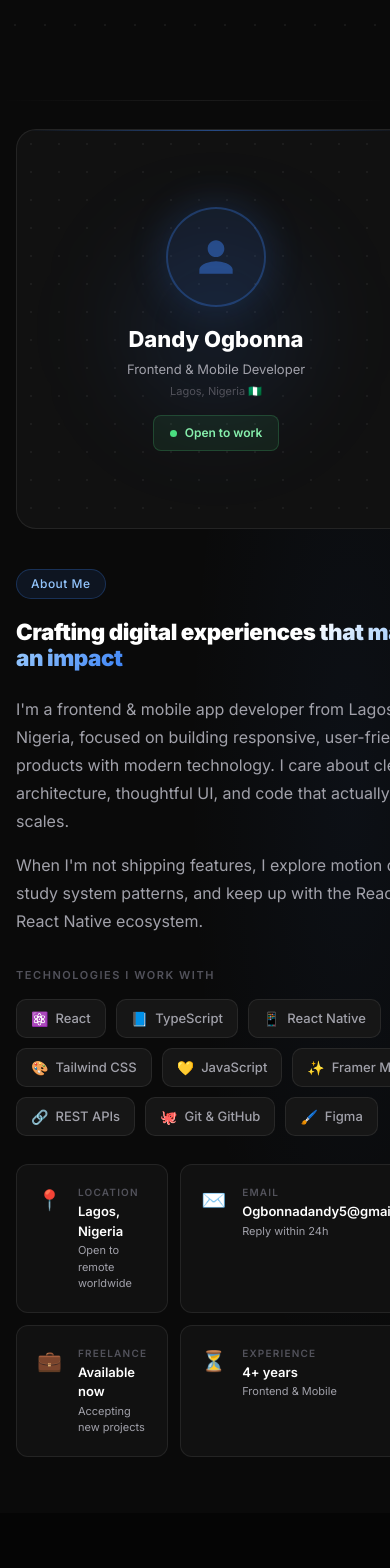
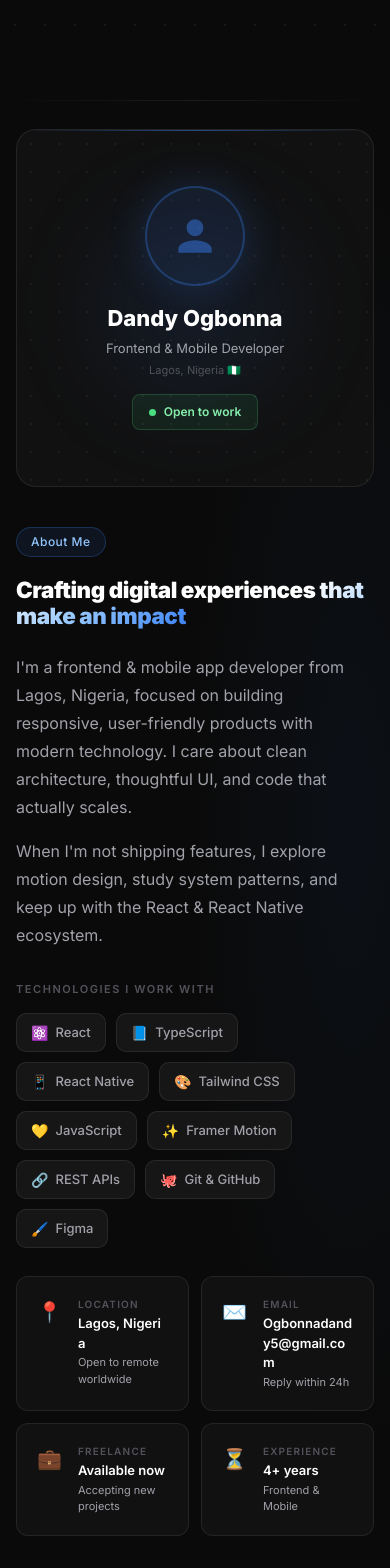
Before and after one commit to Alphacreato/portfolio, a React (Vite) app: page / in a window 390 px wide. Shown: the part 800-2368 px from the top of the page. Built offline with nearby package versions, Linux system fonts and the light colour scheme.

Commit message:
Fix About section mobile layout: center card and prevent text overflow

```diff
--- a/src/components/About.tsx
+++ b/src/components/About.tsx
@@ -35,8 +35,8 @@ export default function About() {
         <div style={{ display: "grid", gridTemplateColumns: "1fr 1fr", gap: 80, alignItems: "center" }} className="about-grid">
 
           {/* Visual */}
-          <motion.div {...fade(0)}>
-            <div style={{ position: "relative", maxWidth: 400, width: "100%" }}>
+          <motion.div {...fade(0)} style={{ minWidth: 0 }}>
+            <div style={{ position: "relative", maxWidth: 400, width: "100%", margin: "0 auto" }}>
               <div style={{
                 aspectRatio: "1", borderRadius: 20,
                 background: "#111111",
@@ -81,7 +81,7 @@ export default function About() {
           </motion.div>
 
           {/* Text */}
-          <div>
+          <div style={{ minWidth: 0 }}>
             <motion.div {...fade(0.1)}>
               <span className="tag-badge" style={{ marginBottom: 20, display: "inline-flex" }}>About Me</span>
             </motion.div>
@@ -131,7 +131,7 @@ export default function About() {
                   <span style={{ fontSize: 20, flexShrink: 0 }}>{icon}</span>
                   <div>
                     <div style={{ fontSize: 10, color: "#52525b", textTransform: "uppercase", letterSpacing: "0.12em", fontWeight: 600 }}>{title}</div>
-                    <div style={{ fontSize: 13, color: "#fff", fontWeight: 600, marginTop: 2 }}>{val}</div>
+                    <div style={{ fontSize: 13, color: "#fff", fontWeight: 600, marginTop: 2, overflowWrap: "break-word", wordBreak: "break-all" }}>{val}</div>
                     <div style={{ fontSize: 11, color: "#a1a1aa", marginTop: 1 }}>{note}</div>
                   </div>
                 </div>
```
